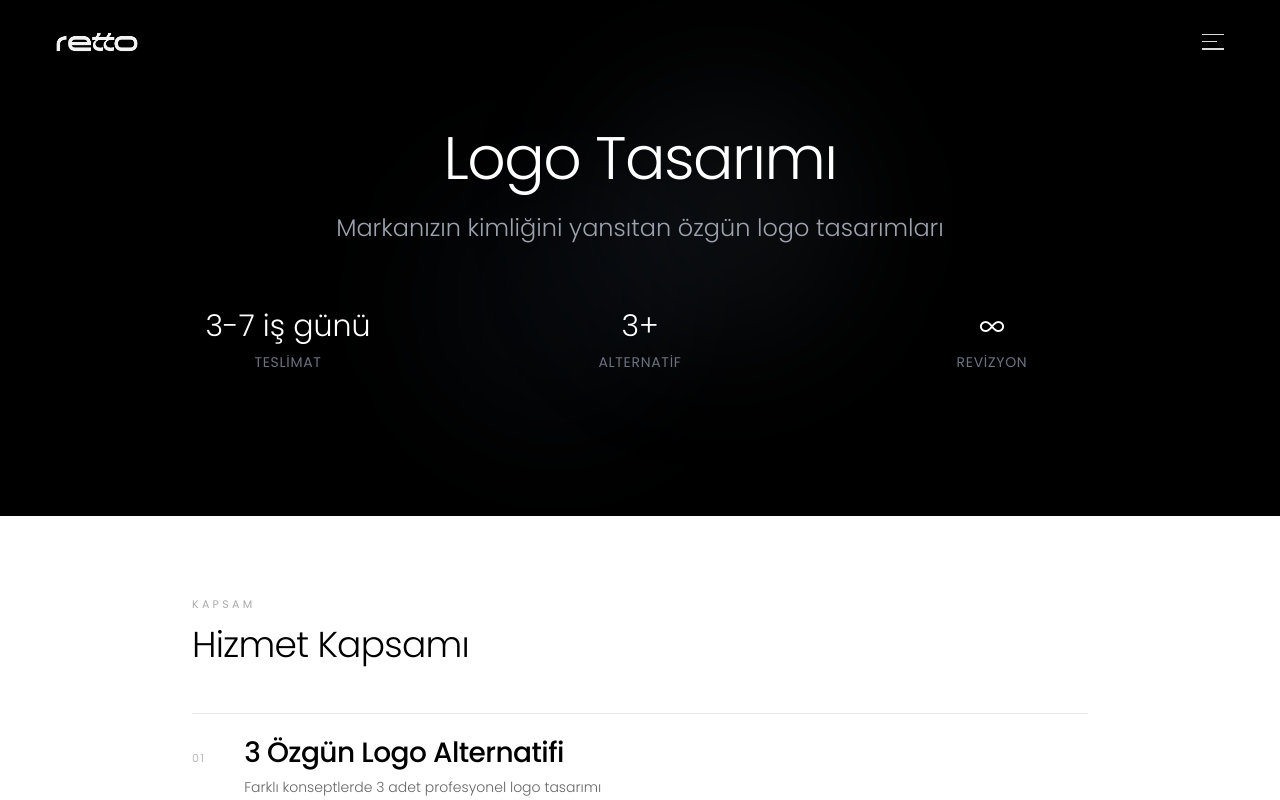
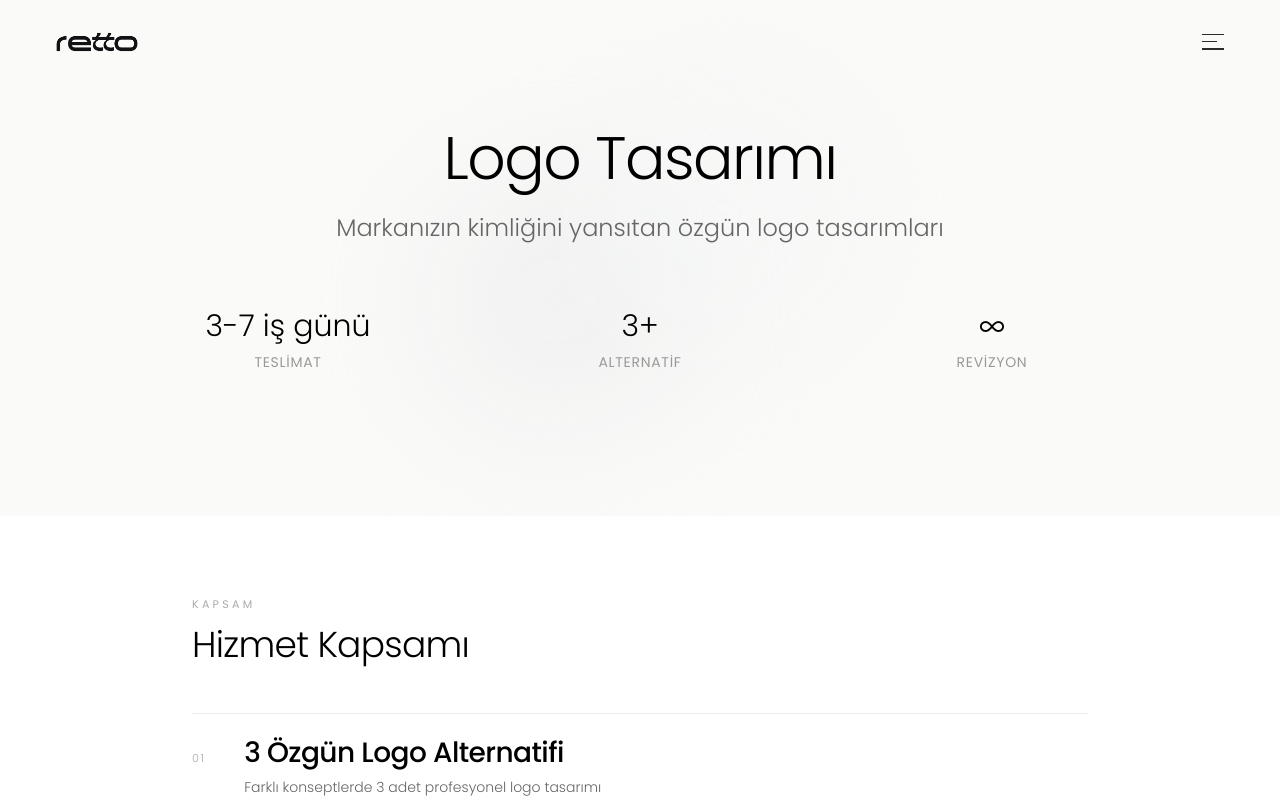
Before and after one commit to busebolova/retto, a Next.js app: page /hizmetler/logo-tasarimi in a window 1280 px wide. Shown: the top 800 px of the page. Built offline with nearby package versions, Linux system fonts and the light colour scheme.

Commit message:
fix: hizmet detay hero section beyaz arka plan

```diff
--- a/components/service-detail-page.tsx
+++ b/components/service-detail-page.tsx
@@ -40,20 +40,20 @@ export default function ServiceDetailPage({ service }: { service: ServiceData })
 
   if (!service) {
     return (
-      <div style={{ backgroundColor: "#000000" }} className="text-white min-h-screen flex items-center justify-center">
+      <div style={{ backgroundColor: "#ffffff" }} className="text-black min-h-screen flex items-center justify-center">
         <div>Hizmet bilgileri yükleniyor...</div>
       </div>
     )
   }
 
   return (
-    <div style={{ backgroundColor: "#000000" }} className="text-white min-h-screen">
-      {/* Hero Section */}
-      <section ref={heroRef} className="relative pt-32 pb-20 overflow-hidden">
+    <div style={{ backgroundColor: "#ffffff" }} className="text-black min-h-screen">
+      {/* Hero Section — beyaz */}
+      <section ref={heroRef} className="relative pt-32 pb-20 overflow-hidden" style={{ backgroundColor: "#fafaf8" }}>
         {/* Minimal Background Effects */}
         <div className="absolute inset-0">
-          <div className="absolute top-1/3 left-1/3 w-64 h-64 bg-gray-800/20 rounded-full blur-3xl"></div>
-          <div className="absolute bottom-1/3 right-1/3 w-64 h-64 bg-gray-700/20 rounded-full blur-3xl"></div>
+          <div className="absolute top-1/3 left-1/3 w-64 h-64 bg-gray-200/40 rounded-full blur-3xl"></div>
+          <div className="absolute bottom-1/3 right-1/3 w-64 h-64 bg-gray-100/40 rounded-full blur-3xl"></div>
         </div>
 
         <div className="container mx-auto px-4 relative z-10">
@@ -64,8 +64,8 @@ export default function ServiceDetailPage({ service }: { service: ServiceData })
               animate={isHeroInView ? { opacity: 1, y: 0 } : { opacity: 0, y: 30 }}
               transition={{ duration: 0.8, delay: 0.2 }}
             >
-              <h1 className="text-5xl md:text-6xl font-light tracking-tight mb-6 text-white">{service.title}</h1>
-              <p className="text-xl md:text-2xl text-gray-400 font-light max-w-3xl mx-auto leading-relaxed">
+              <h1 className="text-5xl md:text-6xl font-light tracking-tight mb-6" style={{ color: "#000" }}>{service.title}</h1>
+              <p className="text-xl md:text-2xl font-light max-w-3xl mx-auto leading-relaxed" style={{ color: "#666" }}>
                 {service.subtitle}
               </p>
             </motion.div>
@@ -78,20 +78,20 @@ export default function ServiceDetailPage({ service }: { service: ServiceData })
               transition={{ duration: 0.8, delay: 0.4 }}
             >
               <div className="text-center">
-                <div className="text-3xl font-light text-white mb-2">{service.deliveryTime}</div>
-                <div className="text-sm text-gray-500 uppercase tracking-wider">Teslimat</div>
+                <div className="text-3xl font-light mb-2" style={{ color: "#000" }}>{service.deliveryTime}</div>
+                <div className="text-sm uppercase tracking-wider" style={{ color: "#999" }}>Teslimat</div>
               </div>
               <div className="text-center">
-                <div className="text-3xl font-light text-white mb-2">
+                <div className="text-3xl font-light mb-2" style={{ color: "#000" }}>
                   {service.id === "logo" ? "3+" : `${service.features?.length || 0}`}
                 </div>
-                <div className="text-sm text-gray-500 uppercase tracking-wider">
+                <div className="text-sm uppercase tracking-wider" style={{ color: "#999" }}>
                   {service.id === "logo" ? "Alternatif" : "Özellik"}
                 </div>
               </div>
               <div className="text-center">
-                <div className="text-3xl font-light text-white mb-2">∞</div>
-                <div className="text-sm text-gray-500 uppercase tracking-wider">Revizyon</div>
+                <div className="text-3xl font-light mb-2" style={{ color: "#000" }}>∞</div>
+                <div className="text-sm uppercase tracking-wider" style={{ color: "#999" }}>Revizyon</div>
               </div>
             </motion.div>
           </div>
```
